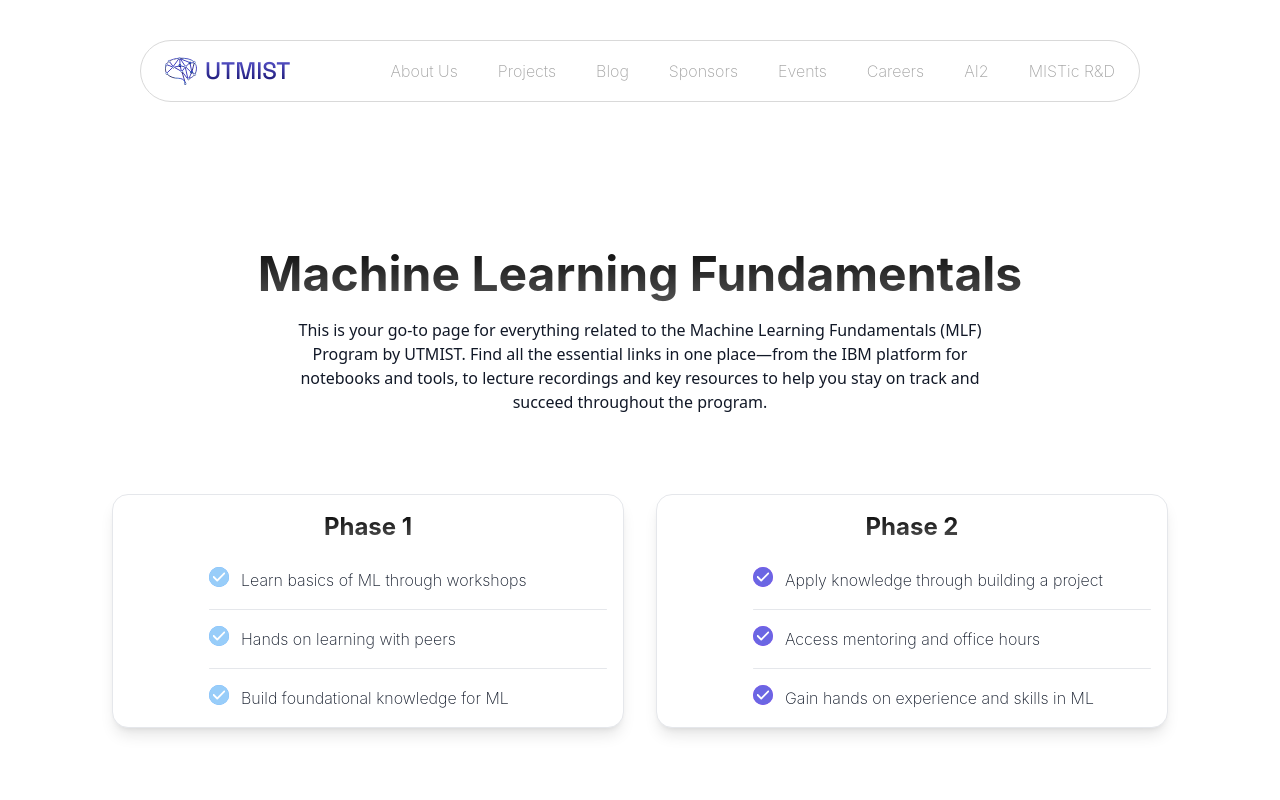
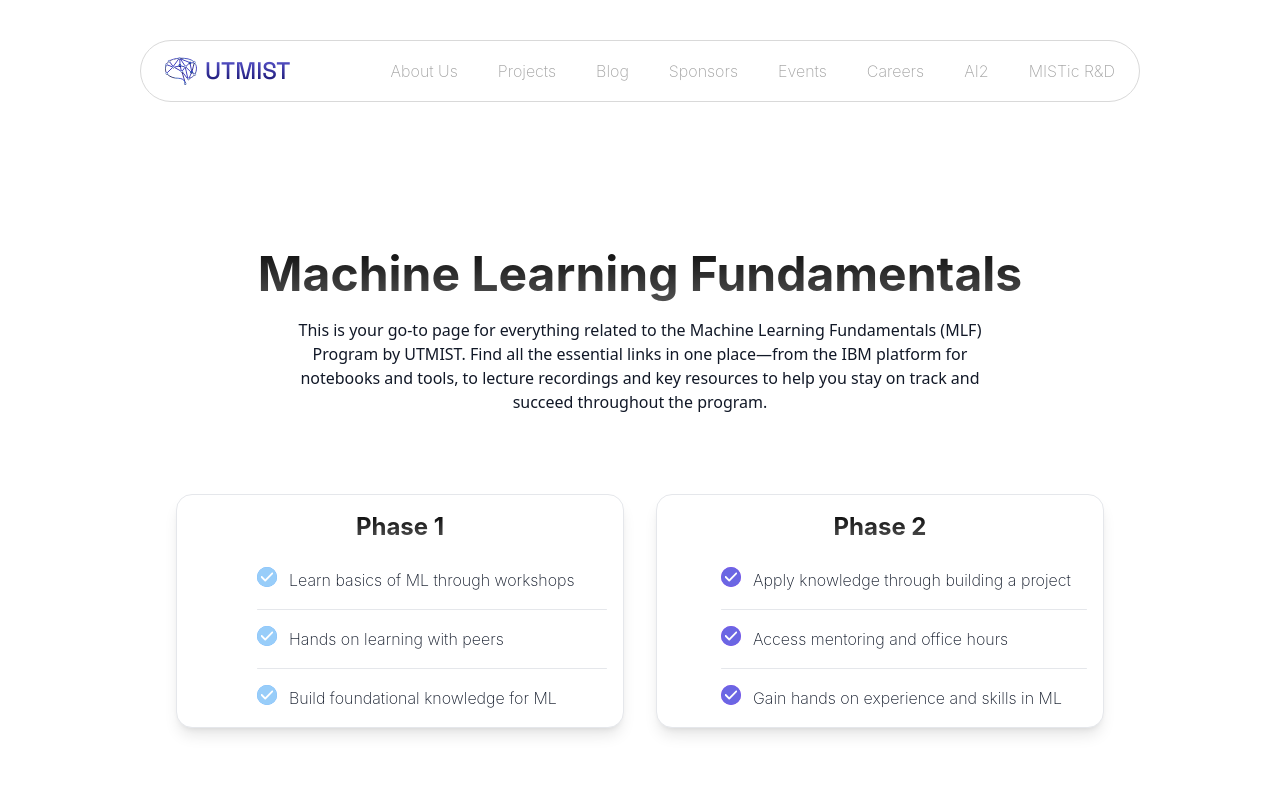
Before and after one commit to UTMIST/UTMIST, a Next.js app in the folder client/: page /ml-fundamentals in a window 1280 px wide. Shown: the top 800 px of the page. Built offline with nearby package versions, Linux system fonts and the light colour scheme.

Commit message:
style: made phase 1 and 2 cards in the hero section smaller

```diff
--- a/client/src/app/ml-fundamentals/page.tsx
+++ b/client/src/app/ml-fundamentals/page.tsx
@@ -494,7 +494,7 @@ export default function MachineLearningFundamentals() {
       <div className="max-w-6xl mx-auto">
         <div className="flex flex-col lg:flex-row gap-8 justify-center items-center">
           {/* Left Card - Phase 1 */}
-          <div className="border border-gray-200 rounded-2xl bg-white shadow-lg p-4 w-full max-w-md lg:max-w-lg">
+          <div className="border border-gray-200 rounded-2xl bg-white shadow-lg p-4 w-full max-w-md lg:max-w-md">
             <h2 className="text-2xl font-bold text-center mb-6" style={{
               background: "var(--gradient-bl1)",
               backgroundClip: "text",
@@ -505,7 +505,7 @@ export default function MachineLearningFundamentals() {
               Phase 1
             </h2>
 
-            <div className="space-y-4 pl-8 lg:pl-20">
+            <div className="space-y-4 pl-8 lg:pl-16">
               <div className="flex items-start space-x-3">
                 <div className="flex-shrink-0 w-5 h-5 bg-blue-400 rounded-full flex items-center justify-center">
                   <Image
@@ -561,7 +561,7 @@ export default function MachineLearningFundamentals() {
           </div>
 
           {/* Right Card - Phase 2 */}
-          <div className="border border-gray-200 rounded-2xl bg-white shadow-lg p-4 w-full max-w-md lg:max-w-lg">
+          <div className="border border-gray-200 rounded-2xl bg-white shadow-lg p-4 w-full max-w-md lg:max-w-md">
             <h2 className="text-2xl font-bold text-center mb-6" style={{
               background: "var(--gradient-bl1)",
               backgroundClip: "text",
@@ -572,7 +572,7 @@ export default function MachineLearningFundamentals() {
               Phase 2
             </h2>
 
-            <div className="space-y-4 pl-8 lg:pl-20">
+            <div className="space-y-4 pl-8 lg:pl-12">
               <div className="flex items-start space-x-3">
                 <div className="flex-shrink-0 w-5 h-5 bg-purple-500 rounded-full flex items-center justify-center">
                   <Image
```
